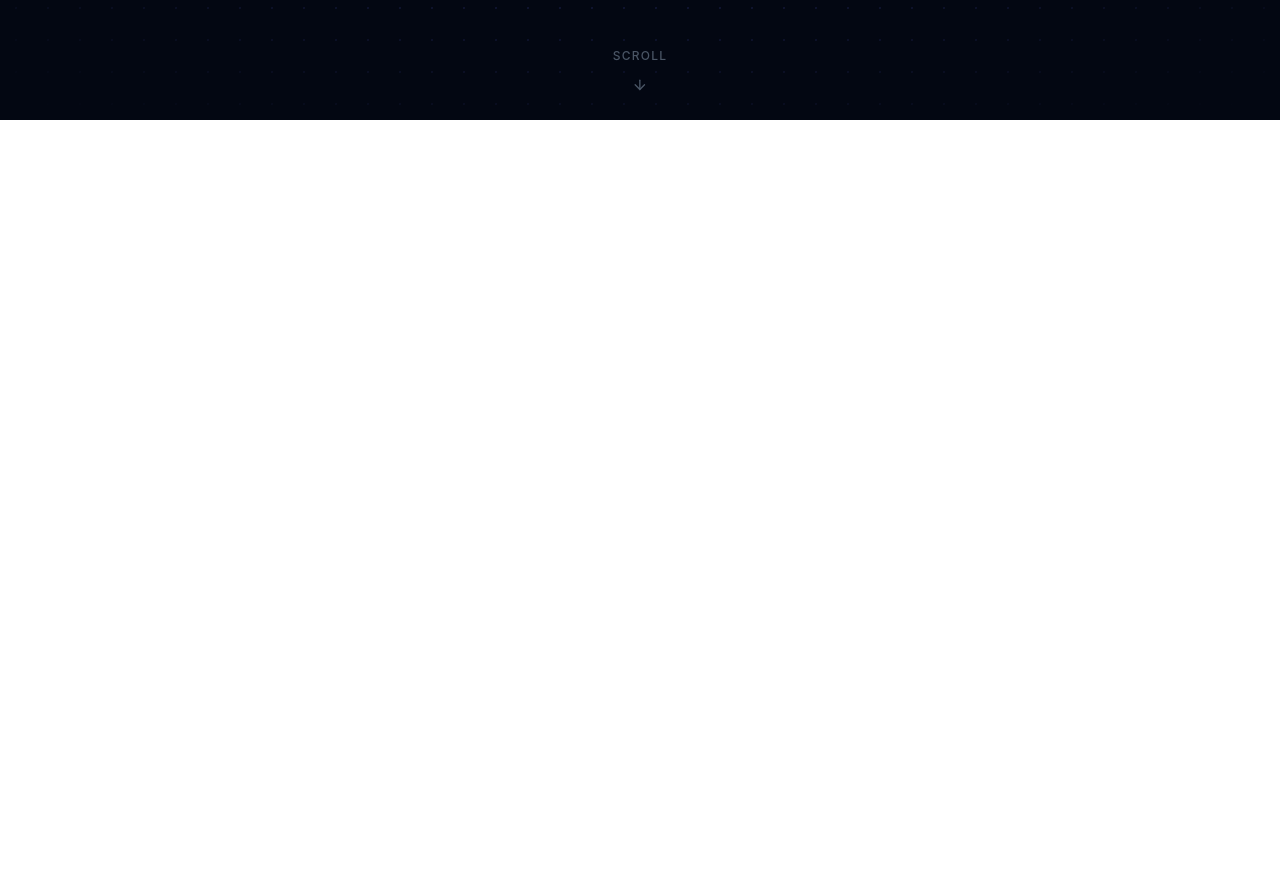
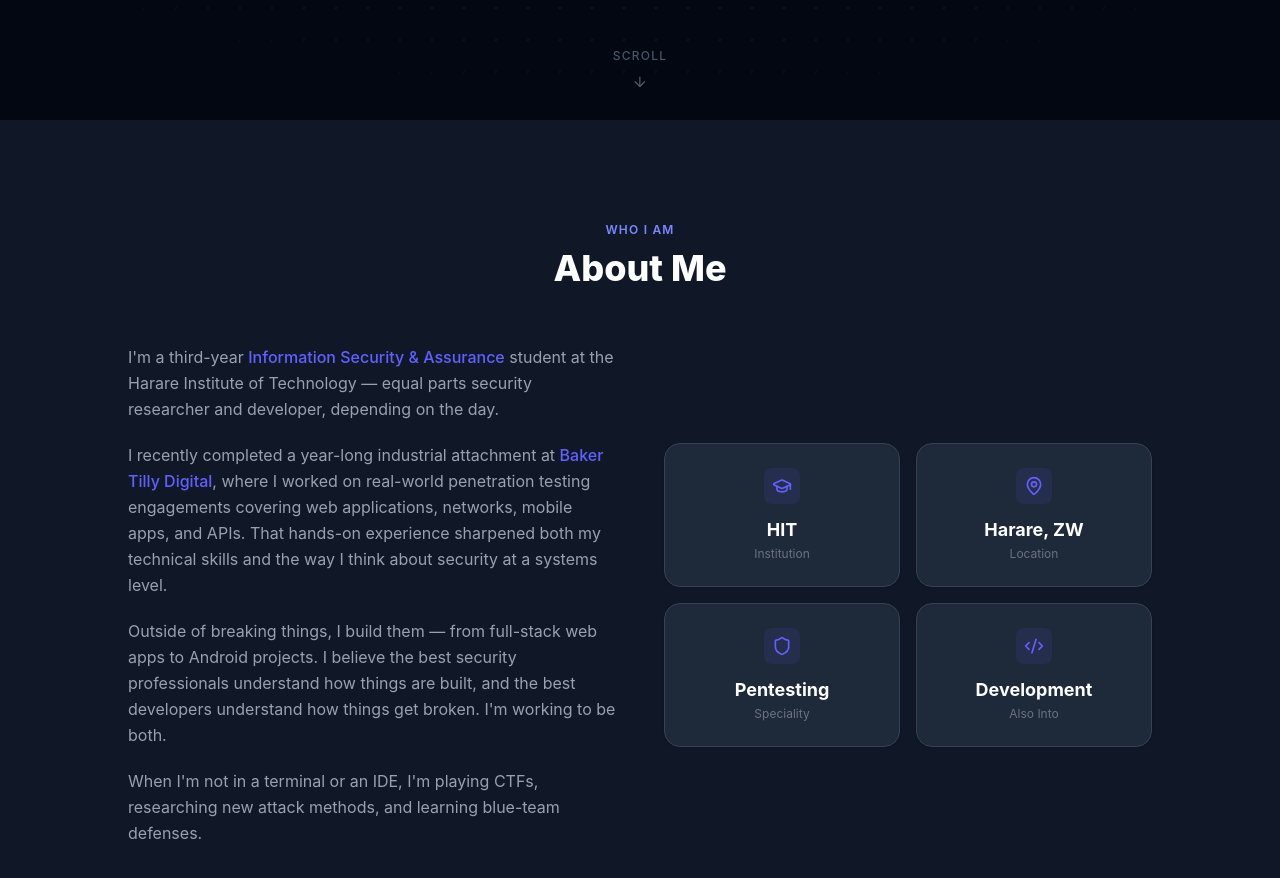
Before and after one commit to NigelMupira/my-portfolio, a React (Vite) app: page / in a window 1280 px wide. Shown: the part 680-1558 px from the top of the page. Before the commit the page ends 800 px from the top, so only its background shows below. Built offline with nearby package versions, Linux system fonts and the light colour scheme.

Commit message:
feat: About section with bio and stat cards

```diff
--- a/src/App.jsx
+++ b/src/App.jsx
@@ -1,6 +1,7 @@
 import { useState, useEffect } from 'react'
 import Navbar from './components/Navbar'
 import Hero   from './sections/Hero'
+import About  from './sections/About'
 
 function App() {
 
@@ -24,6 +25,7 @@ function App() {
     <div className="min-h-screen bg-white text-gray-900 dark:bg-gray-950 dark:text-gray-100 transition-colors duration-300">
       <Navbar darkMode={darkMode} toggleTheme={toggleTheme} />
       <Hero />
+      <About />
     </div>
   )
 }
--- /dev/null
+++ b/src/sections/About.jsx
@@ -0,0 +1,135 @@
+import { motion } from 'framer-motion'
+import { Shield, Code2, GraduationCap, MapPin } from 'lucide-react'
+
+// Quick stat cards displayed in a 2x2 grid
+const stats = [
+  { label: 'Institution',  value: 'HIT',          icon: GraduationCap },
+  { label: 'Location',     value: 'Harare, ZW',   icon: MapPin         },
+  { label: 'Speciality',   value: 'Pentesting',   icon: Shield         },
+  { label: 'Also Into',    value: 'Development',  icon: Code2          },
+]
+
+// Shared animation variant — fade up on scroll entry
+const fadeUp = {
+  hidden: { opacity: 0, y: 40 },
+  show:   { opacity: 1, y: 0, transition: { duration: 0.6, ease: 'easeOut' } }
+}
+
+function About() {
+  return (
+    <section
+      id="about"
+      className="py-24 px-6 bg-gray-50 dark:bg-gray-900 transition-colors duration-300">
+
+      <div className="max-w-5xl mx-auto">
+
+        {/* Section heading */}
+        <motion.div
+          className="mb-14 text-center"
+          initial="hidden"
+          whileInView="show"
+          viewport={{ once: true, amount: 0.3 }}
+          variants={fadeUp}>
+
+          <span className="text-xs font-semibold tracking-widest uppercase
+                           text-indigo-500 dark:text-indigo-400">
+            Who I Am
+          </span>
+          <h2 className="mt-2 text-3xl sm:text-4xl font-extrabold
+                         text-gray-900 dark:text-white">
+            About Me
+          </h2>
+        </motion.div>
+
+        {/* Two column layout — bio left, stats right */}
+        <div className="grid md:grid-cols-2 gap-12 items-center">
+
+          {/* Left — bio text */}
+          <motion.div
+            className="space-y-5 text-gray-600 dark:text-gray-400 leading-relaxed"
+            initial="hidden"
+            whileInView="show"
+            viewport={{ once: true, amount: 0.3 }}
+            variants={fadeUp}>
+
+            <p>
+              I'm a third-year{' '}
+              <span className="text-indigo-500 font-medium">
+                Information Security & Assurance
+              </span>{' '}
+              student at the Harare Institute of Technology — equal parts
+              security researcher and developer, depending on the day.
+            </p>
+
+            <p>
+              I recently completed a year-long industrial attachment at{' '}
+              <span className="text-indigo-500 font-medium">Baker Tilly Digital</span>,
+              where I worked on real-world penetration testing engagements covering
+              web applications, networks, mobile apps, and APIs. That hands-on
+              experience sharpened both my technical skills and the way I think
+              about security at a systems level.
+            </p>
+
+            <p>
+              Outside of breaking things, I build them — from full-stack web
+              apps to Android projects. I believe the best security professionals
+              understand how things are built, and the best developers understand
+              how things get broken. I'm working to be both.
+            </p>
+
+            <p>
+              When I'm not in a terminal or an IDE, I'm playing CTFs, researching
+              new attack methods, and learning blue-team defenses.
+            </p>
+
+          </motion.div>
+
+          {/* Right — stat cards grid */}
+          <motion.div
+            className="grid grid-cols-2 gap-4"
+            initial="hidden"
+            whileInView="show"
+            viewport={{ once: true, amount: 0.3 }}
+            variants={{
+              hidden: {},
+              show: { transition: { staggerChildren: 0.1 } }
+            }}>
+
+            {stats.map(({ label, value, icon: Icon }) => (
+              <motion.div
+                key={label}
+                variants={fadeUp}
+                className="flex flex-col items-center justify-center gap-3 p-6
+                           rounded-2xl text-center
+                           bg-white dark:bg-gray-800
+                           border border-gray-200 dark:border-gray-700
+                           shadow-sm hover:shadow-md hover:border-indigo-300
+                           dark:hover:border-indigo-500
+                           transition-all duration-300">
+
+                {/* Icon in indigo pill */}
+                <div className="p-2 rounded-lg bg-indigo-50 dark:bg-indigo-500/10">
+                  <Icon size={20} className="text-indigo-500" />
+                </div>
+
+                <div>
+                  <p className="text-lg font-bold text-gray-900 dark:text-white">
+                    {value}
+                  </p>
+                  <p className="text-xs text-gray-500 dark:text-gray-500 mt-0.5">
+                    {label}
+                  </p>
+                </div>
+
+              </motion.div>
+            ))}
+
+          </motion.div>
+
+        </div>
+      </div>
+    </section>
+  )
+}
+
+export default About
```
